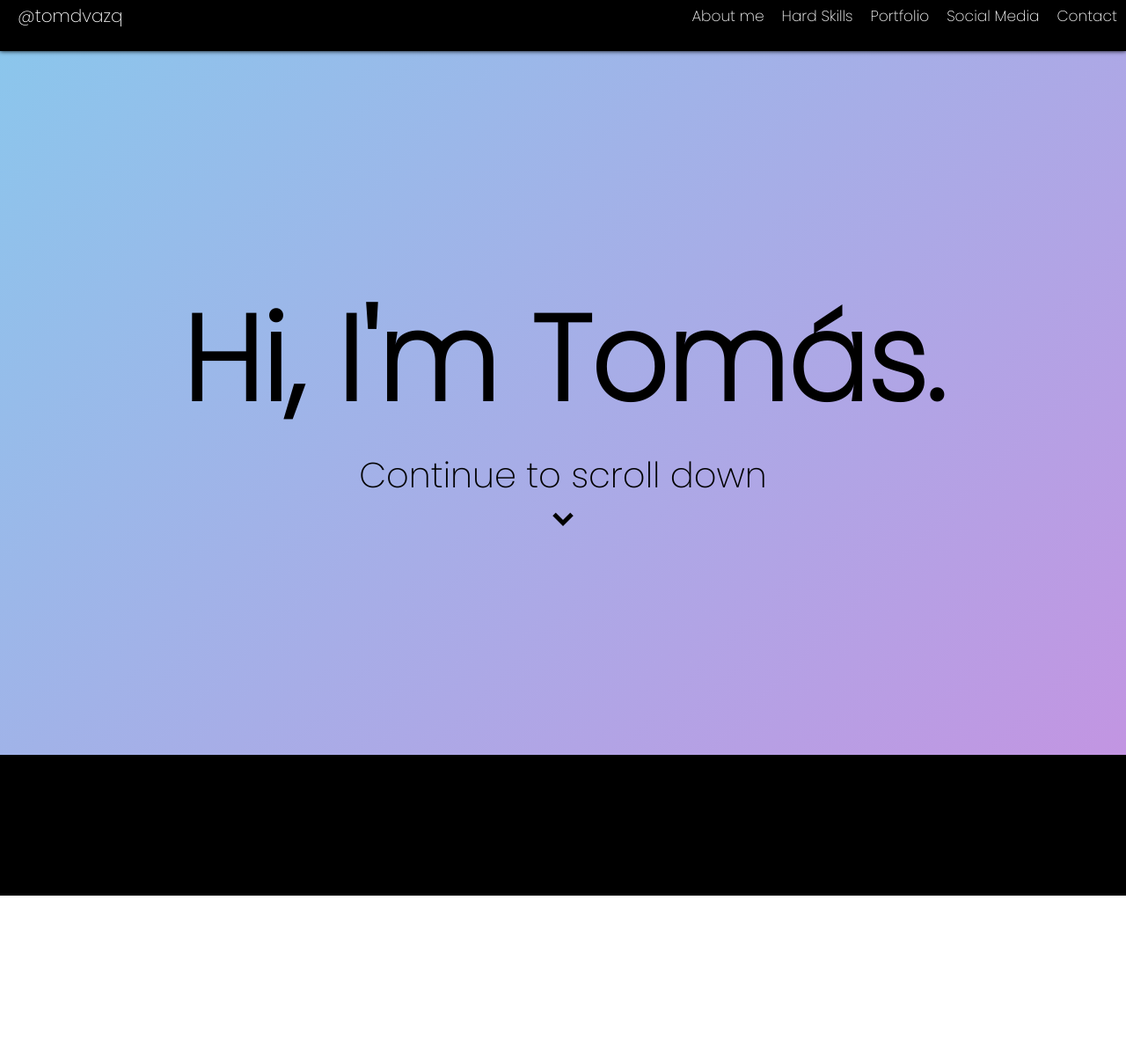
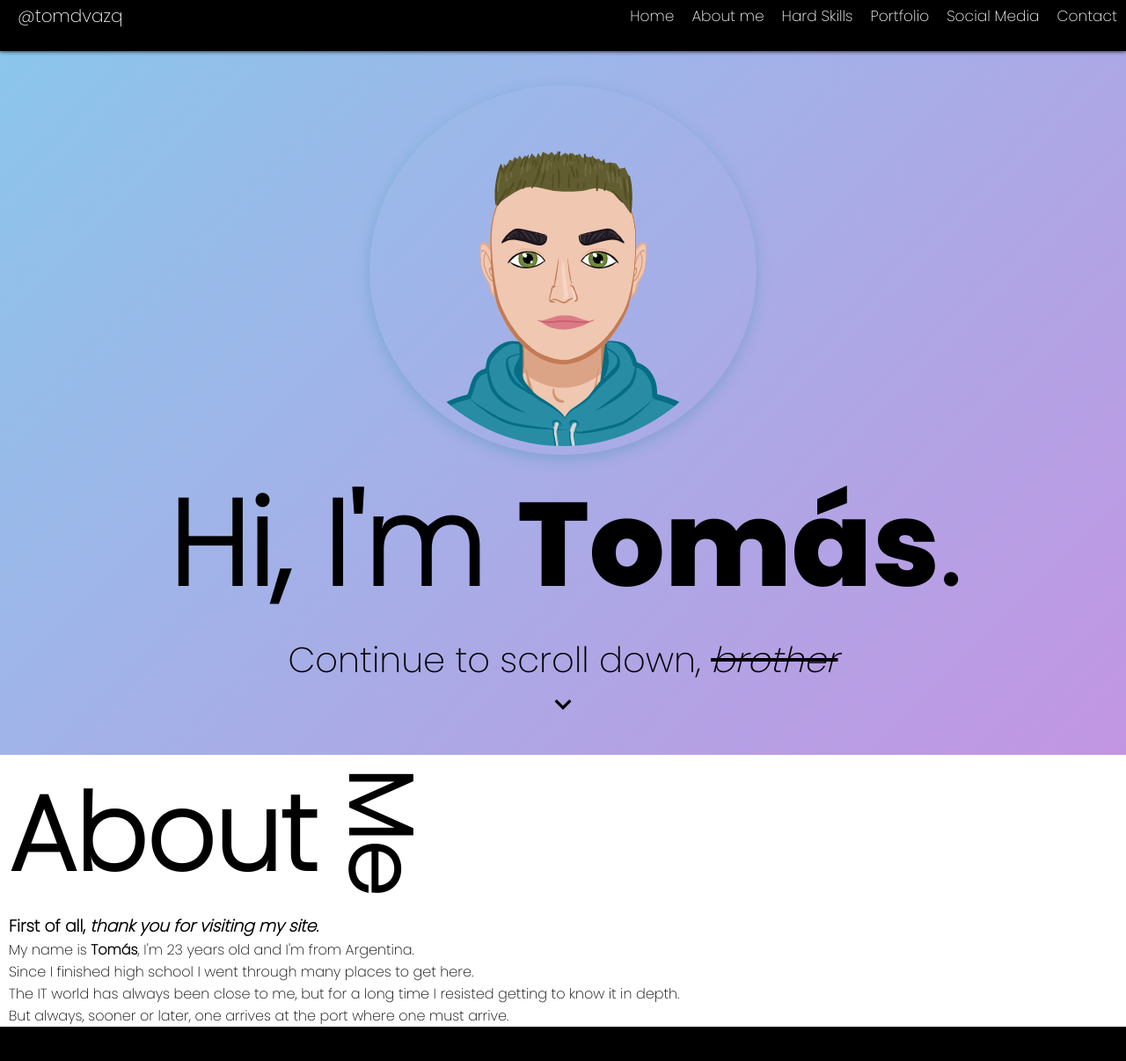
Before and after one commit to tomdvazq/myPage, a website: page index.html in a window 1280 px wide. Shown: the part 22-1228 px from the top of the page at 88% size. Before the commit the page ends 1040 px from the top, so only its background shows below. Drawn offline with nearby package versions, Linux system fonts and the light colour scheme.

Commit message:
create about me section

```diff
--- a/index.html
+++ b/index.html
@@ -26,6 +26,7 @@
 
                     <!-- NAV MENU -->
                     <ul class="nav-ul">
+                        <li class="nav-li"><a href="#welcome" class="nav-a">Home</a></li>
                         <li class="nav-li"><a href="#aboutme" class="nav-a">About me</a></li>
                         <li class="nav-li"><a href="#hardskills" class="nav-a">Hard Skills</a></li>
                         <li class="nav-li"><a href="#portfolio" class="nav-a">Portfolio</a></li>
@@ -39,11 +40,25 @@
         <main>
             <div class="main-container">
                 <!-- Sobre mí -->
-                <div class="about-me">
-                    <h1>Hi, I'm Tomás.</h1>
+                <div class="home" id="home">
+                    <img src="media/AvatarMaker.png" alt="avatar">
+                    <h1>Hi, I'm <span>Tomás</span>.</h1>
                     <div class="continue">
-                        <p>Continue to scroll down</p>
-                        <i class='bx bxs-chevron-down'></i>
+                        <p>Continue to scroll down, <i>brother</i></p>
+                        <i class='bx bx-chevron-down'></i>
+                    </div>
+                </div>
+                <div class="about-me" id="aboutme">
+                    <div class="about-me_title">
+                        <h2>About</h2>
+                        <h2 class="h2-rotate">Me</h2>
+                    </div>
+                    <div class="about-me_data">
+                        <h3>First of all, <i>thank you for visiting my site</i>.</h3>
+                        <p>My name is <b>Tomás</b>, I'm 23 years old and I'm from Argentina.</p>
+                        <p>Since I finished high school I went through many places to get here.</p>
+                        <p>The IT world has always been close to me, but for a long time I resisted getting to know it in depth.</p>
+                        <p>But always, sooner or later, one arrives at the port where one must arrive.</p>
                     </div>
                 </div>
             </div>
--- a/scss/abstracts/_mixins.scss
+++ b/scss/abstracts/_mixins.scss
@@ -50,10 +50,10 @@
 
 @mixin glassmorphism($g){
     @if $g == shadow{
-    background: rgba( 255, 255, 255, 0.15 );
-    box-shadow: 0 8px 25px 0 rgba( 31, 38, 135, 0.37 );
+    background: transparent;
+    box-shadow: 0 5px 15px 0 rgba(39, 142, 166, 0.3);
     backdrop-filter: blur( 7px );
-    -webkit-backdrop-filter: blur( 7px );
+    -webkit-backdrop-filter: blur(7px);
     border-radius: 10px;
     padding: 10px 20px;
 } @else if $g == noshadow{
@@ -69,10 +69,10 @@
 
 @mixin mQueriePages($size){
     @if $size == l{
-        @media (min-width: 992px) { @content };
+        @media (max-width: 992px) { @content };
     } @else if $size == m{
-        @media (min-width: 768px) { @content };
+        @media (max-width: 768px) { @content };
     } @else if $size = s{
-        @media (min-width: 600px) { @content };
+        @media (max-width: 600px) { @content };
     }
 }
--- a/scss/base/_fonts.scss
+++ b/scss/base/_fonts.scss
@@ -1,6 +1,6 @@
 @font-face {
-    font-family: Roboto;
-    src: url(../../fonts/RobotoFlex-Regular.ttf);
+    font-family: PoppinsBold;
+    src: url(../../fonts/Poppins-ExtraBold.ttf);
 }
 
 @font-face{
--- a/scss/pages/_main.scss
+++ b/scss/pages/_main.scss
@@ -2,25 +2,71 @@ main{
     grid-area: main;
 }
 
-//About Me//
-.about-me{
+//Home//
+.home{
     @include fondoInicio();
     @include flex(column, center, center);
+            img{
+                @include glassmorphism(shadow);
+                border-radius: 50%;
+                @include mQueriePages(l){
+                    width: 300px;
+                    height: 300px;
+                }
+                @include mQueriePages(s){
+                    width: 250px;
+                    height: 250px;
+                }
+            }
             h1{
-                grid-column: 2;
-                grid-row: 2;
                 font-size: 135px;
-                text-align: center;
+                @include mQueriePages(l){
+                    font-size: 90px;
+                }
+                @include mQueriePages(s){
+                    font-size: 50px;
+                }
+                span{
+                    text-align: center;
+                    font-family: PoppinsBold;
+                }
             }
             .continue{
-            grid-column: 2;
-            grid-row: 3;
             @include flex(column, center, center);
                 p{
                     font-size: 40px;
+                    @include mQueriePages(l){
+                        font-size: 30px;
+                    @include mQueriePages(s){
+                        font-size: 20px;
+                    }
+                    }
+                    i{
+                        text-decoration: line-through;
+                    }
                 }
-                .bxs-chevron-down{
+                .bx-chevron-down{
                     font-size: 40px;
                 }
         }
 }
+
+//About Me//
+.about-me{
+    @include flex(row, space-between, center);
+    flex-wrap: wrap;
+        .about-me_title{
+            @include flex(row, flex-start, center);
+            margin: 0px 10px;
+            h2{
+                font-size: 120px;
+            }
+            .h2-rotate{
+                font-size: 100px;
+                transform: rotate(90deg);
+            }
+        }
+        .about-me_data{
+            margin: 0px 10px;
+        }
+    }
```
Also changed, not shown: css/estilos.css, fonts/Poppins-ExtraBold.ttf (added), fonts/RobotoFlex-Regular.ttf (deleted), media/La-importancia-de-contar-con-un-desarrollador-o-programador-para-Wordpress_Vipnet360-1200x720.png (deleted).
